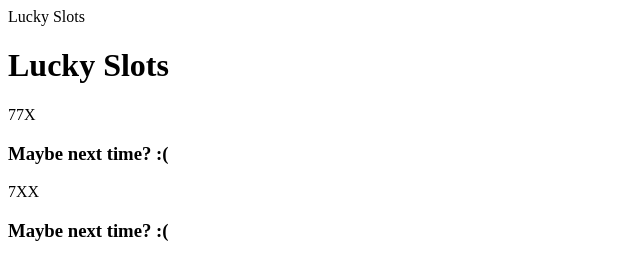
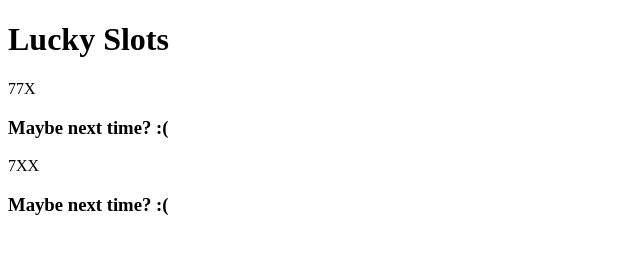
Before and after one commit to KateDK/slots, a plain HTML site: page index.html in a window 1280 px wide. Shown: the whole page, without its empty margins (0-640 px from the left). Drawn offline with nearby package versions, Linux system fonts and the light colour scheme.

Commit message:
delete lucky slots from html

```diff
--- a/index.html
+++ b/index.html
@@ -4,7 +4,6 @@
     <title>Basic React compinent</title>
   </head>
   <body>
-    Lucky Slots
     <div id="root"></div>
     <script
       src="https://unpkg.com/react@16/umd/react.development.js"
```
